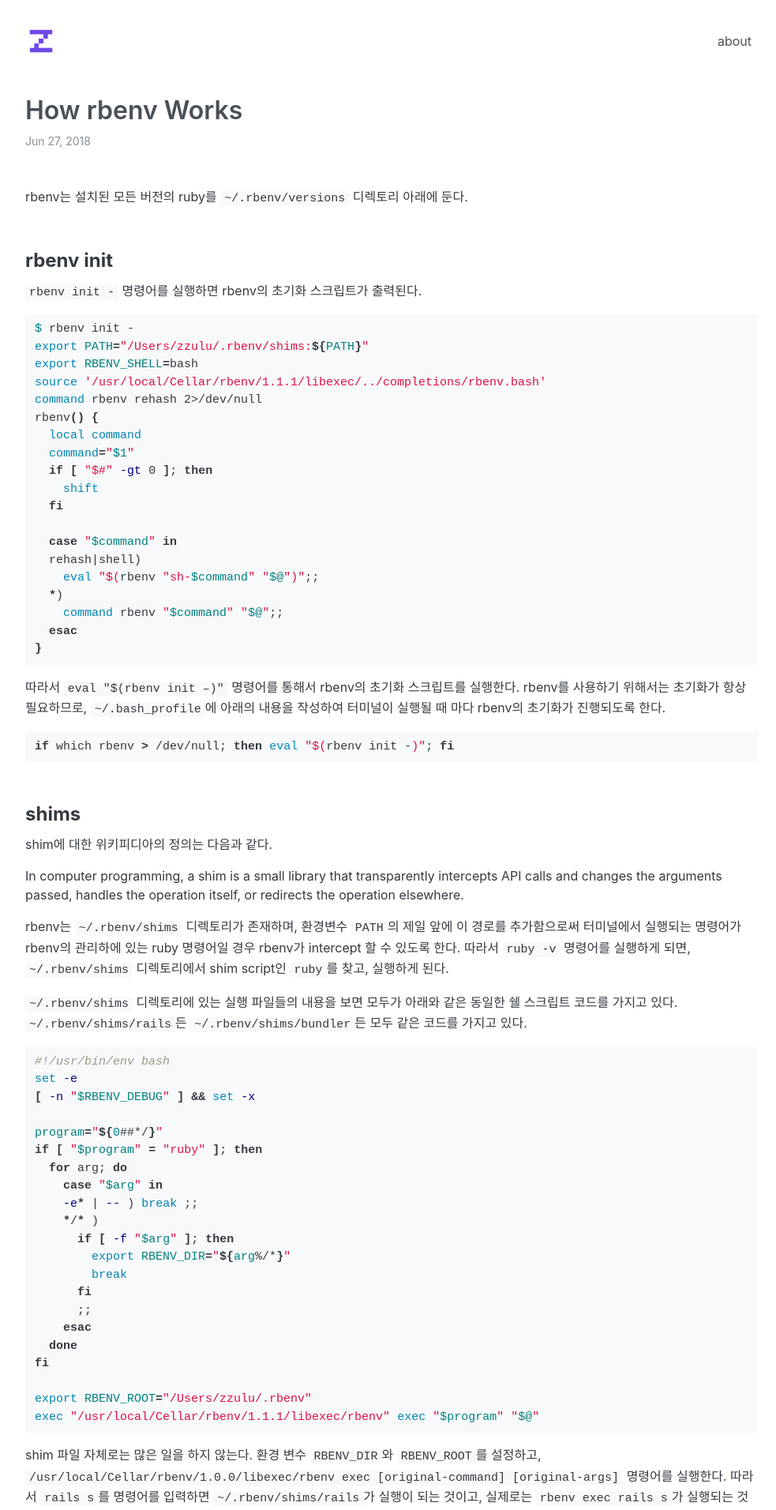
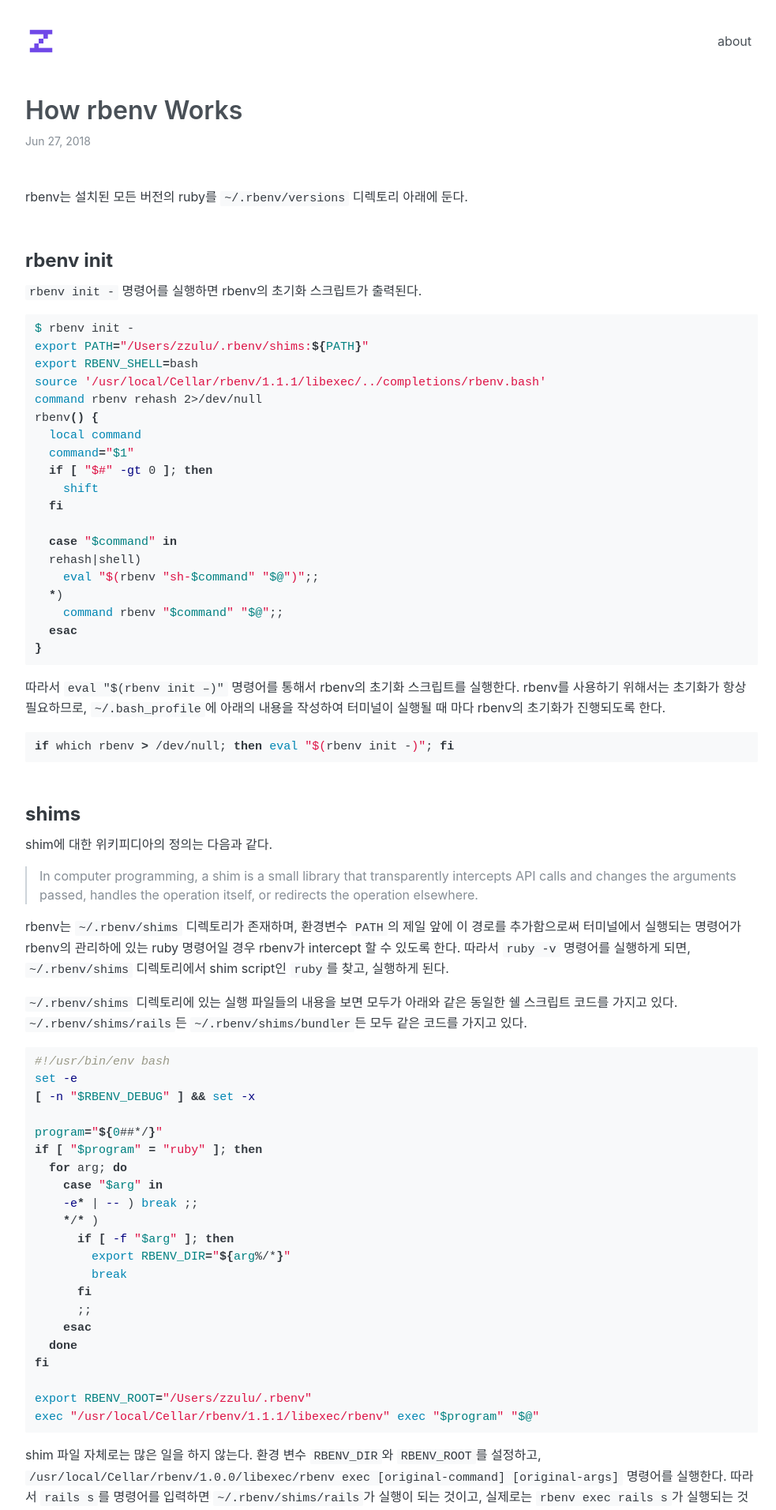
Before and after one commit to capollux/blog, a Jekyll site: the page built from _posts/2018-06-27-How-rbenv-Works.md, in a window 1280 px wide. Shown: the top 1912 px of the page at 79% size, without its empty margins (144-1127 px from the left). Built offline with Jekyll 4.4.1, drawn with Linux system fonts in a browser that asks for light colours.

Commit message:
Add style of blockquote tag & Add margin top to pre tag

```diff
--- a/_sass/highlighting.scss
+++ b/_sass/highlighting.scss
@@ -13,6 +13,7 @@ code {
 }
 
 pre {
+  margin-top: 0.5rem;
   padding: 0.5rem 0.75rem;
   overflow-x: auto;
 
@@ -21,6 +22,13 @@ pre {
     padding-right: 0;
     padding-left: 0;
   }
+}
+
+blockquote {
+  color: $oc-gray-6;
+  padding-right: 1rem;
+  padding-left: 1rem;
+  border-left: 2px solid $oc-gray-4;
 }
 
 
```
